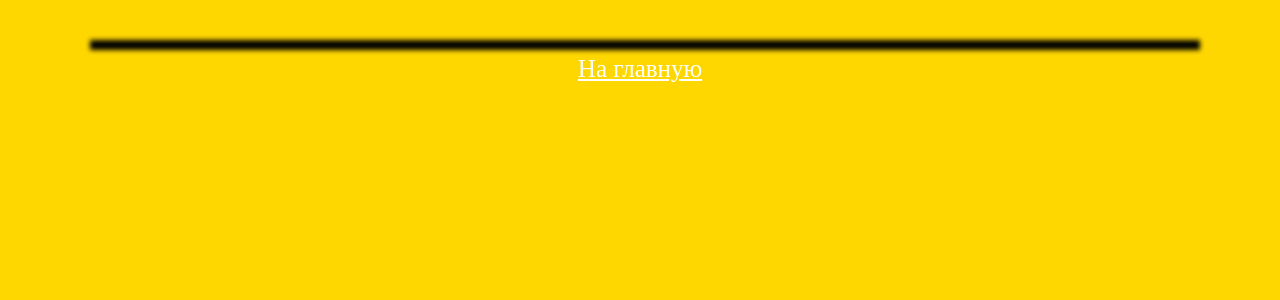
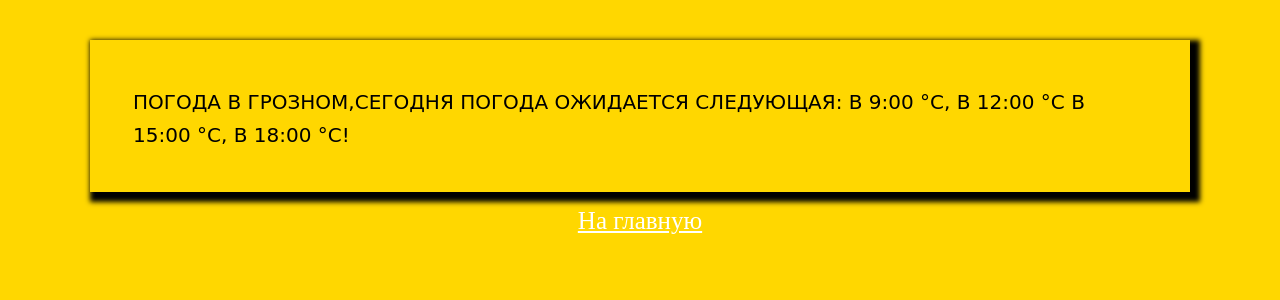
Before and after one commit to Mansur-09595/my_blog, a Flask app: page /weather in a window 1280 px wide. Shown: the part 115-415 px from the top of the page. Run offline with Flask 2, Linux system fonts and the light colour scheme; data that the repository does not hold is empty.

Commit message:
Добавил погоду

```diff
--- a/application.py
+++ b/application.py
@@ -1,3 +1,6 @@
+import requests
+import datetime
+
 from flask import Flask, render_template, request, session
 from flask_session import Session
 
@@ -7,14 +10,41 @@
 app.config["SESSION_TYPE"] = "filesystem"
 Session(app)
 
+WEATHER_TOKEN = '1e35d2f152ba4f4f8e0175010202109'
 
 @app.route("/")
 def about():
     return render_template("about.html")
 
-@app.route("/weather")
+
+
+def weather_by_city():
+    weather_url = 'http://api.worldweatheronline.com/premium/v1/weather.ashx'
+    params = {
+        'key': WEATHER_TOKEN,
+        'q': 'Grozny, Russia',
+        'format': 'json',
+        'num_of_days': 1,
+        'lang': 'ru'
+    }
+    result = requests.get(weather_url, params=params)
+    return result.json()
+
+@app.route("/weather", methods=["GET","POST"])
 def weather():
-    return render_template("weather.html")
+    weather = weather_by_city()
+    degrees = {
+        9: weather['data']['weather'][0]['hourly'][2]['tempC'],
+        12: weather['data']['weather'][0]['hourly'][3]['tempC'],
+        15: weather['data']['weather'][0]['hourly'][3]['tempC'],
+        18: weather['data']['weather'][0]['hourly'][3]['tempC']
+    }
+    day = weather[ 'data']['weather'][0]['date']
+    msg = f'Сегодня {day} погода ожидается следующая: в 9:00 {degrees[9]}°C,\
+        в 12:00 {degrees[12]}°C в 15:00 {degrees[15]}°C, в 18:00 {degrees[18]}°C'
+    time = time=datetime.datetime.strptime('09:12AM', '%I:%M%p').time()
+    return render_template( "weather.html", text=msg, time=time)
+
 
 @app.route("/index", methods=["GET","POST"])
 def index():
--- a/static/styles/style.css
+++ b/static/styles/style.css
@@ -65,3 +65,11 @@
 a{
   margin: 220px;
 }
+
+.weather{
+    margin: 43px;
+    font-size: 28px;
+    font-variant-caps: all-petite-caps;
+    font-family: cursive;
+    color: black;
+}
--- a/templates/hello.html
+++ b/templates/hello.html
@@ -7,3 +7,7 @@
 {% block content %}
     Hello, {{ message }}!
 {% endblock %}
+
+{% block footer %}
+    <a href="{{ url_for('about') }}">На главную</a>
+{% endblock %}
--- a/templates/weather.html
+++ b/templates/weather.html
@@ -5,7 +5,7 @@
 {% endblock %}
 
 {% block content %}
-
+    <div class="weather">Погода в Грозном,{{ text }}!</div>
 {% endblock %}
 
 {% block footer %}
```
